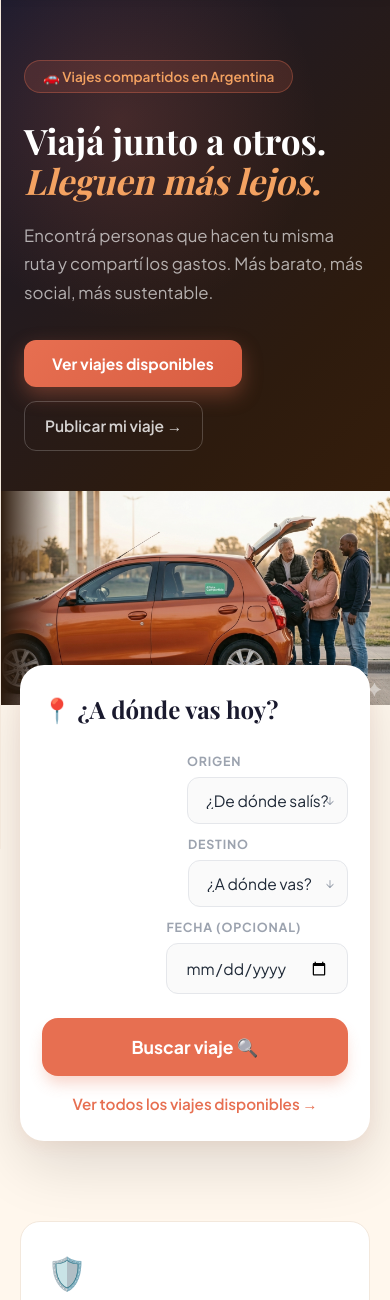
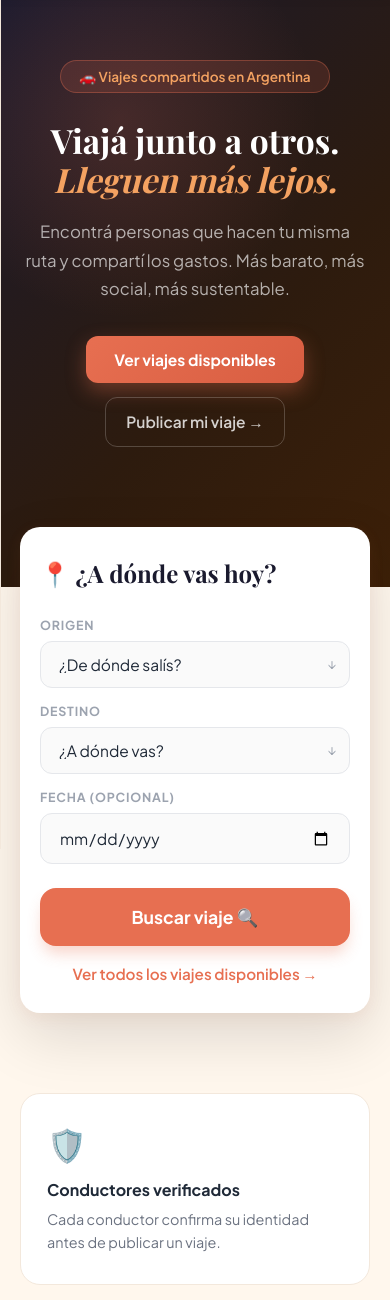
Before and after one commit to FrancoCastrillo1/app-viajes, a Flask app: page / in a window 390 px wide. Shown: the part 65-1365 px from the top of the page. Run offline with Flask 3, Linux system fonts and the light colour scheme; some libraries are stand-ins or nearby versions; some web fonts are replaced.

Commit message:
Update index.html

```diff
--- a/templates/index.html
+++ b/templates/index.html
@@ -14,7 +14,7 @@
     </div>
   </div>
   <div class="hero-img-wrap">
-    <img src="/static/img/foto-baul.png" alt="Viajeros cargando el baúl" class="hero-photo">
+    <img src="/static/img/hero-bg.png" alt="Viajeros cargando el baúl" class="hero-photo">
   </div>
 </section>
 
@@ -115,7 +115,7 @@
       </div>
     </div>
     <div class="social-img-wrap">
-      <img src="/static/img/foto-juntos.png" alt="Amigos viajando juntos" class="social-photo">
+      <img src="/static/img/foto-baul.png" alt="Amigos viajando juntos" class="social-photo">
       <div class="social-img-badge">¡Viajando en Ruta Compartida! 🗺️</div>
     </div>
   </div>
@@ -180,6 +180,7 @@
   overflow: hidden;
   position: relative;
 }
+
 .hero::before {
   content: '';
   position: absolute;
@@ -478,17 +479,97 @@
 
 /* ===== RESPONSIVE ===== */
 @media (max-width: 780px) {
-  .hero { flex-direction: column; min-height: auto; }
-  .hero-inner { padding: 60px 24px 40px; }
-  .hero-img-wrap { width: 100%; height: 260px; }
-  .hero-img-wrap::before { width: 60px; }
-  .search-card { padding: 28px 22px; }
-  .search-row { flex-direction: column; gap: 12px; }
-  .route-arrow { display: none; }
-  .field-date { flex: 1; }
-  .step-divider { display: none; }
-  .social-inner, .trust-inner { flex-direction: column; gap: 40px; }
-  .social-img-badge { font-size: 0.78rem; padding: 8px 14px; }
+  /* 1. Ocultar la imagen del Hero en Celulares */
+  .hero-img-wrap {
+    display: none !important;
+  }
+
+  /* 2. Ajustar el contenedor del Hero */
+  .hero {
+    flex-direction: column;
+    min-height: auto;
+    padding-bottom: 60px; /* Espacio extra para que no choque con la search-card */
+  }
+
+  .hero-inner {
+    padding: 60px 24px 80px;
+    text-align: center; /* Centramos el texto para mejor estética móvil */
+  }
+
+  .hero-sub {
+    margin: 0 auto 32px;
+  }
+
+  .hero-ctas {
+    justify-content: center; /* Centramos los botones */
+  }
+
+  /* 3. Optimizar Card de Búsqueda */
+  .search-wrapper {
+    margin-top: -60px; /* Subimos un poco la card sobre el fondo oscuro */
+  }
+
+  .search-card {
+    padding: 30px 20px;
+    border-radius: 20px;
+  }
+
+  .search-row {
+    flex-direction: column;
+    gap: 15px;
+    align-items: stretch; /* Los inputs ocupan todo el ancho */
+  }
+
+  .field-group {
+    width: 100%;
+  }
+
+  .route-arrow {
+    display: none; /* Quitamos la flecha en móvil para ganar espacio vertical */
+  }
+
+  /* 4. Ajustes de Secciones Sociales y Confianza */
+  .social-inner, .trust-inner {
+    flex-direction: column;
+    gap: 40px;
+    text-align: center;
+  }
+
+  .social-desc {
+    margin: 0 auto 32px;
+  }
+
+  .social-stats {
+    justify-content: center;
+    gap: 20px;
+  }
+
+  .trust-list {
+    align-items: center; /* Centramos los checks de confianza */
+    text-align: left;
+    display: inline-block;
+    margin: 0 auto 32px;
+  }
+
+  /* 5. Pasos de "Cómo funciona" */
+  .how-steps {
+    flex-direction: column;
+    gap: 20px;
+  }
+
+  .step {
+    max-width: 100%; /* Los pasos ocupan el ancho completo */
+    width: 100%;
+  }
+
+  .step-divider {
+    display: none;
+  }
+
+  /* 6. Ajuste de Títulos */
+  .hero-title {
+    font-size: 2.1rem; /* Un poco más pequeño para que no rompa líneas feo */
+  }
 }
 </style>
 
```
